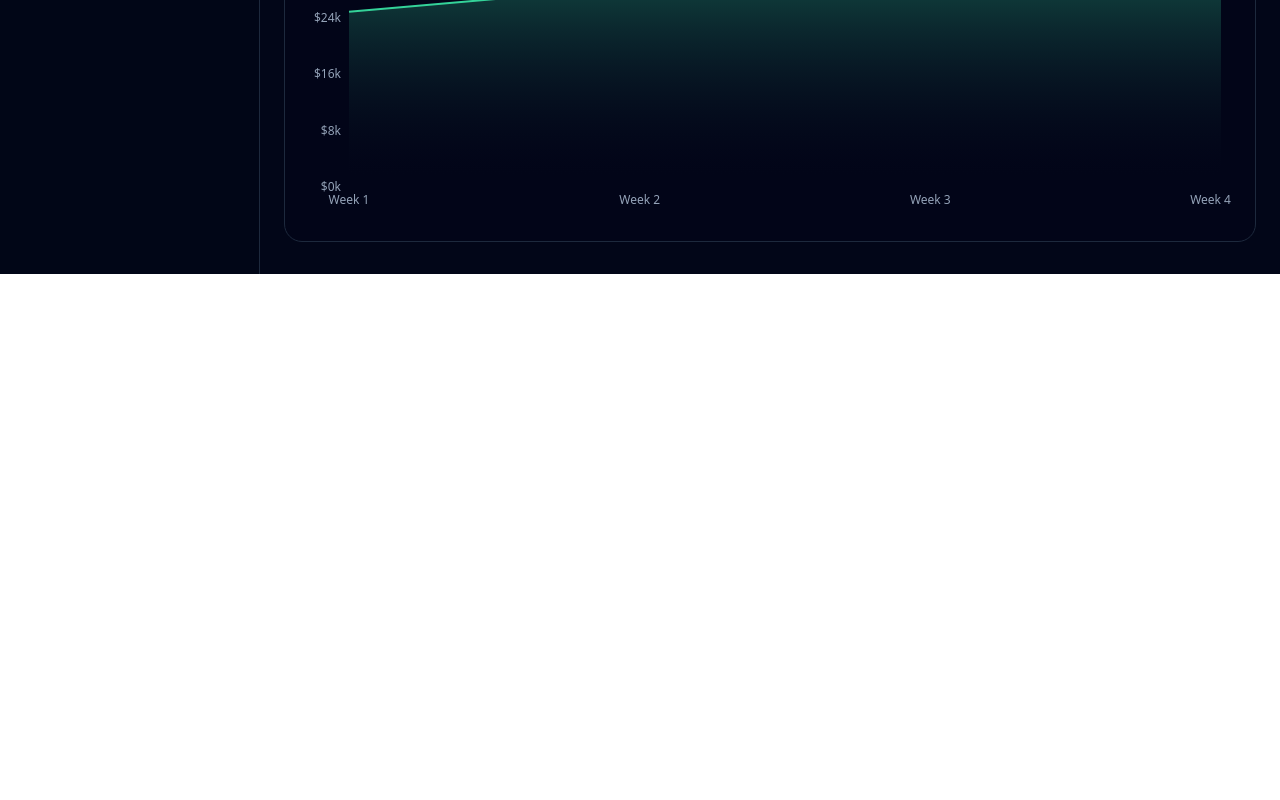
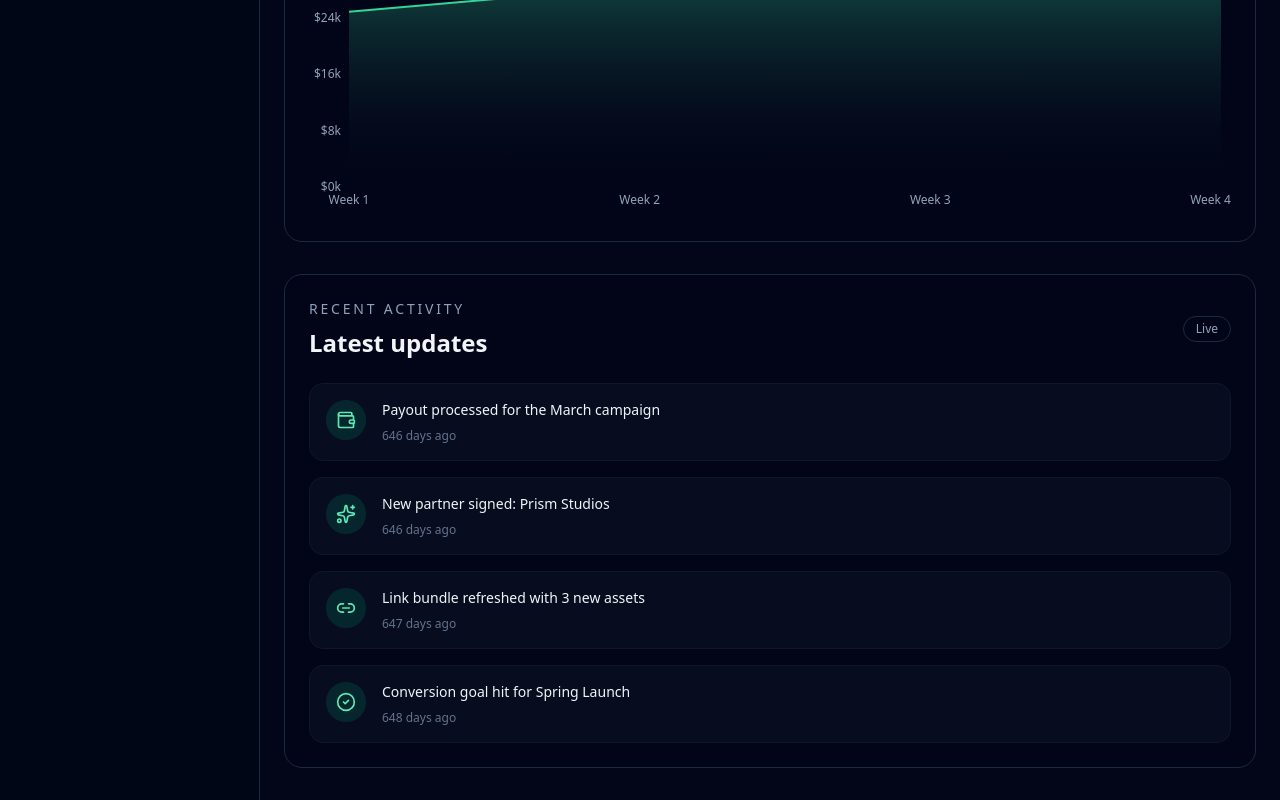
Before and after one commit to josh-wang-chaos/affiliate-ralph-experiment, a Next.js app: page / in a window 1280 px wide. Shown: the part 591-1391 px from the top of the page. Before the commit the page ends 865 px from the top, so only its background shows below. Built offline with nearby package versions, Linux system fonts and the light colour scheme.

Commit message:
Add recent activity feed

```diff
--- a/src/app/(dashboard)/page.tsx
+++ b/src/app/(dashboard)/page.tsx
@@ -1,5 +1,6 @@
 import MetricCard from "@/components/metric-card";
 import RevenueChart from "@/components/revenue-chart";
+import ActivityFeed from "@/components/activity-feed";
 
 const metrics = [
   {
@@ -40,6 +41,7 @@ export default function DashboardPage() {
         ))}
       </div>
       <RevenueChart />
+      <ActivityFeed />
     </section>
   );
 }
--- /dev/null
+++ b/src/components/activity-feed.tsx
@@ -0,0 +1,90 @@
+import { CheckCircle2, Link2, Sparkles, Wallet } from "lucide-react";
+
+const activityItems = [
+  {
+    id: "activity-1",
+    icon: Wallet,
+    description: "Payout processed for the March campaign",
+    timestamp: "2024-04-02T14:20:00Z",
+  },
+  {
+    id: "activity-2",
+    icon: Sparkles,
+    description: "New partner signed: Prism Studios",
+    timestamp: "2024-04-02T11:05:00Z",
+  },
+  {
+    id: "activity-3",
+    icon: Link2,
+    description: "Link bundle refreshed with 3 new assets",
+    timestamp: "2024-04-01T19:40:00Z",
+  },
+  {
+    id: "activity-4",
+    icon: CheckCircle2,
+    description: "Conversion goal hit for Spring Launch",
+    timestamp: "2024-03-31T09:15:00Z",
+  },
+];
+
+function formatRelativeTime(timestamp: string) {
+  const now = Date.now();
+  const then = new Date(timestamp).getTime();
+  const diffSeconds = Math.max(0, Math.floor((now - then) / 1000));
+
+  const intervals = [
+    { label: "day", seconds: 86400 },
+    { label: "hour", seconds: 3600 },
+    { label: "minute", seconds: 60 },
+  ];
+
+  for (const interval of intervals) {
+    const count = Math.floor(diffSeconds / interval.seconds);
+    if (count >= 1) {
+      return `${count} ${interval.label}${count === 1 ? "" : "s"} ago`;
+    }
+  }
+
+  return "just now";
+}
+
+export default function ActivityFeed() {
+  return (
+    <section className="rounded-2xl border border-slate-800 bg-slate-950/60 p-6">
+      <div className="flex items-center justify-between">
+        <div>
+          <p className="text-sm uppercase tracking-[0.2em] text-slate-400">
+            Recent activity
+          </p>
+          <p className="mt-2 text-2xl font-semibold text-slate-100">
+            Latest updates
+          </p>
+        </div>
+        <span className="rounded-full border border-slate-800 px-3 py-1 text-xs text-slate-400">
+          Live
+        </span>
+      </div>
+      <div className="mt-6 space-y-4">
+        {activityItems.map((item) => {
+          const Icon = item.icon;
+          return (
+            <div
+              key={item.id}
+              className="flex items-start gap-4 rounded-xl border border-slate-900 bg-slate-900/40 p-4"
+            >
+              <div className="flex h-10 w-10 items-center justify-center rounded-full bg-emerald-500/15 text-emerald-300">
+                <Icon className="h-5 w-5" />
+              </div>
+              <div className="flex-1">
+                <p className="text-sm text-slate-100">{item.description}</p>
+                <p className="mt-2 text-xs text-slate-500">
+                  {formatRelativeTime(item.timestamp)}
+                </p>
+              </div>
+            </div>
+          );
+        })}
+      </div>
+    </section>
+  );
+}
```
Also changed, not shown: progress.txt.
